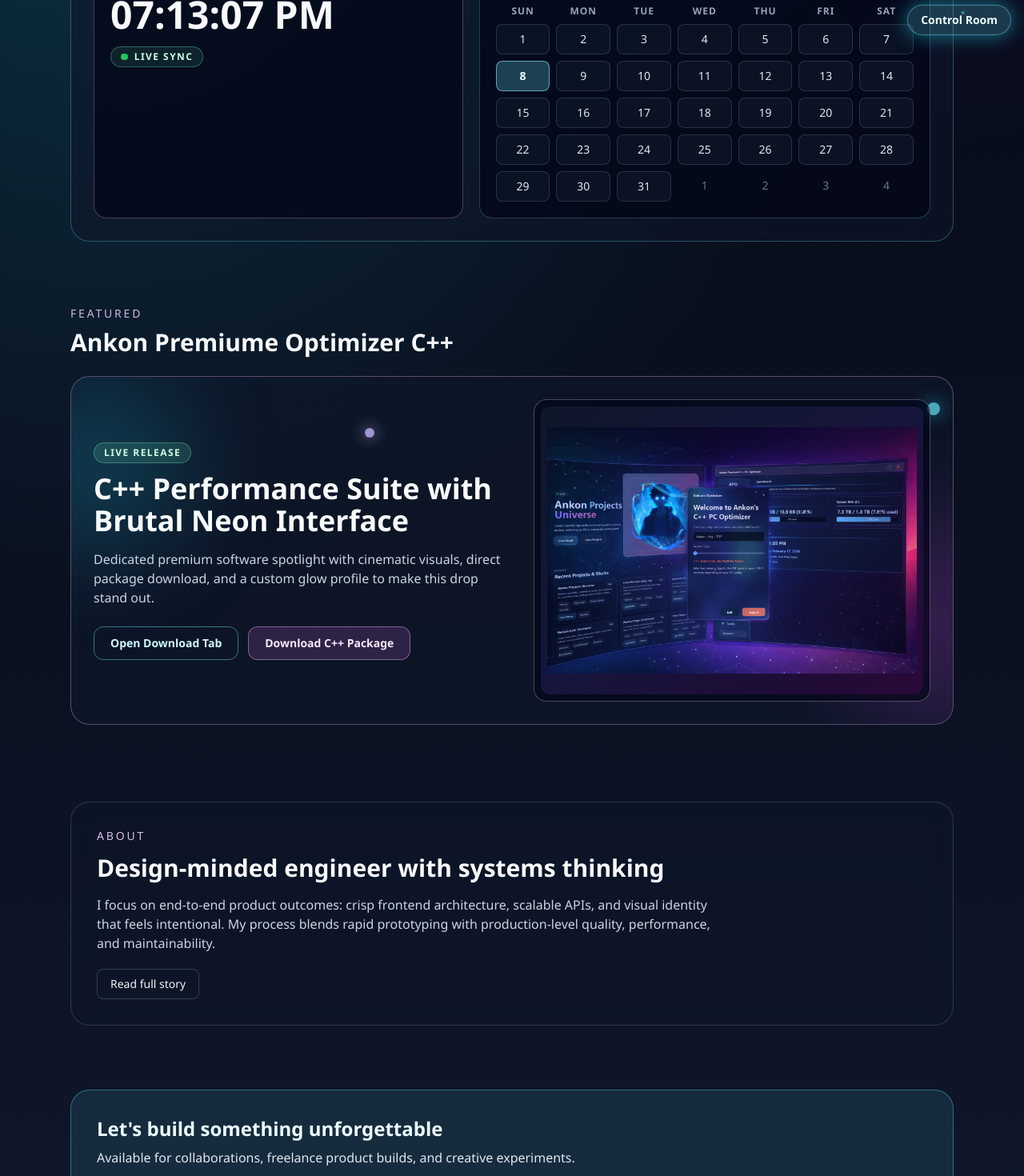
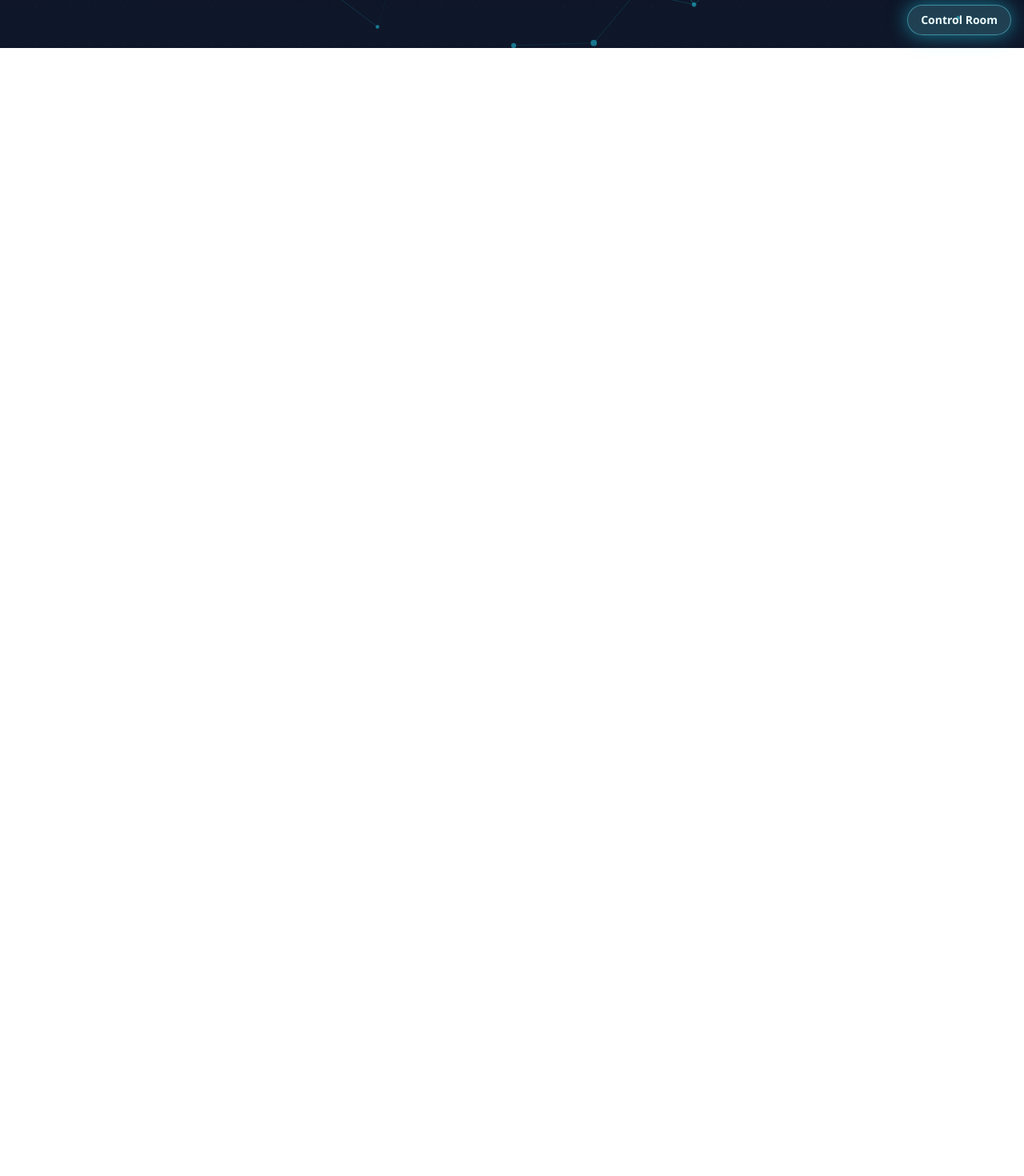
Before and after one commit to liveankon1/ankon-live-portal1, a Next.js app: page / in a window 1280 px wide. Shown: the part 740-2210 px from the top of the page at 80% size. After the commit the page ends 800 px from the top, so only its background shows below. Built offline with nearby package versions, Linux system fonts and the light colour scheme.

Commit message:
Update page.tsx

```diff
--- a/app/page.tsx
+++ b/app/page.tsx
@@ -1,17 +1,9 @@
 import { HeroSection } from "@/components/home/HeroSection";
-import { LiveCommandPanel } from "@/components/home/LiveCommandPanel";
-import { RecentProjectsSection } from "@/components/home/RecentProjectsSection";
-import { AboutPreviewSection } from "@/components/home/AboutPreviewSection";
-import { ContactPreviewSection } from "@/components/home/ContactPreviewSection";
 
 export default function HomePage() {
   return (
     <>
       <HeroSection />
-      <LiveCommandPanel />
-      <RecentProjectsSection />
-      <AboutPreviewSection />
-      <ContactPreviewSection />
     </>
   );
 }
```
